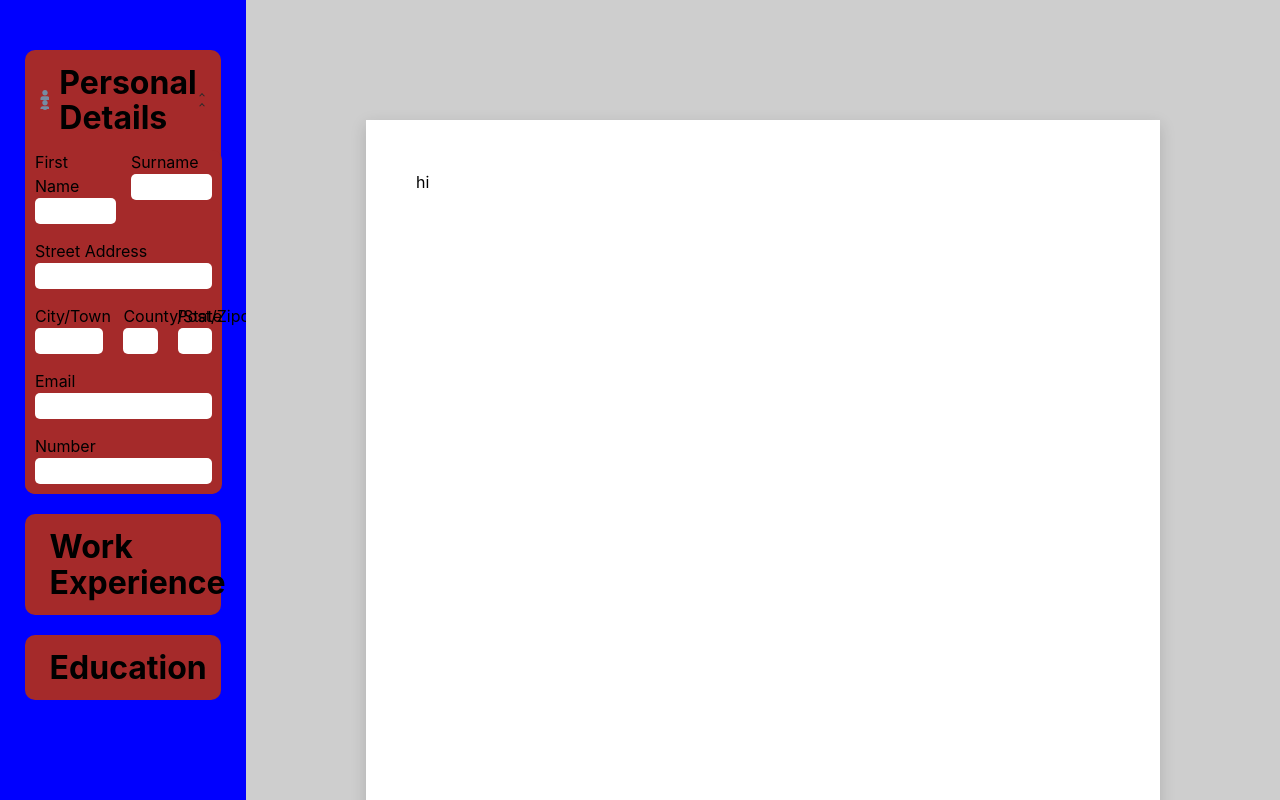
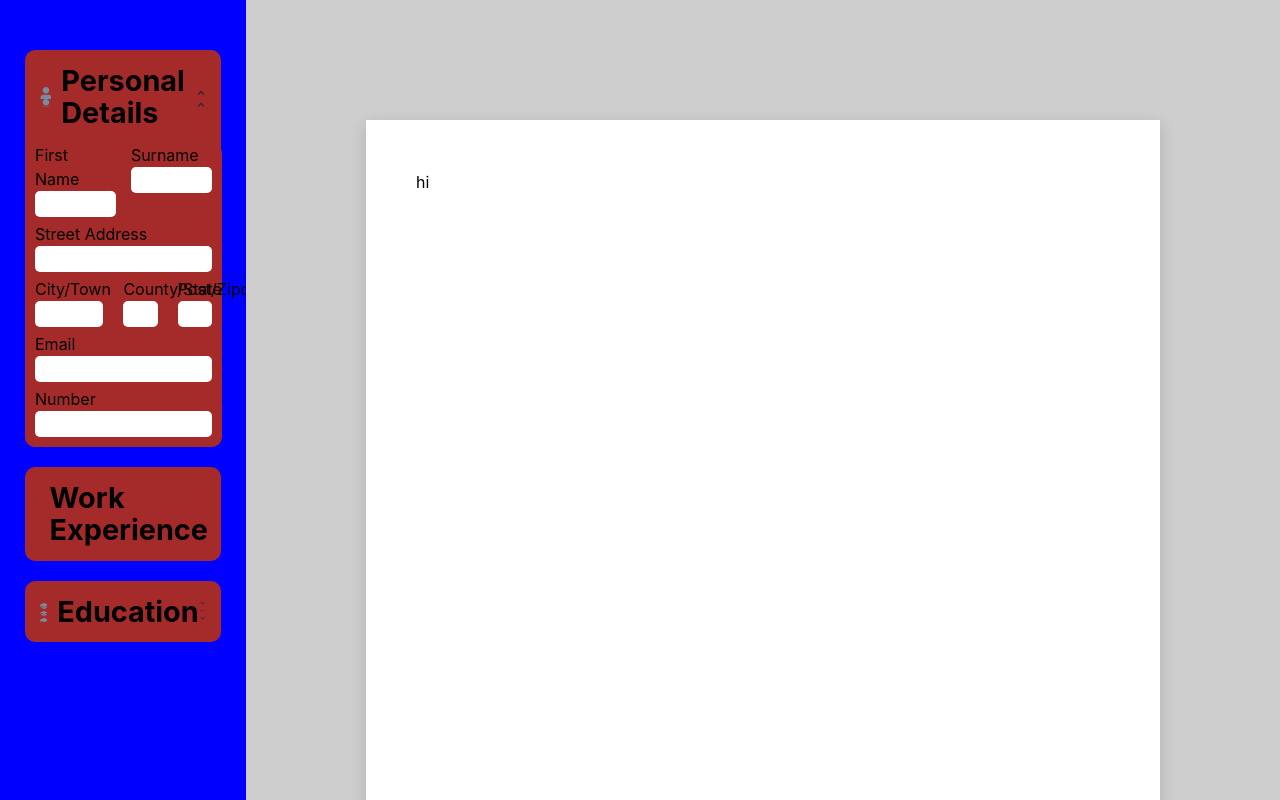
Before and after one commit to guskirb/CV-applicationTOP, a React (Vite) app: page / in a window 1280 px wide. Shown: the top 800 px of the page. Built offline with nearby package versions, Linux system fonts and the light colour scheme.

Commit message:
Add edit past experience function

```diff
--- a/src/App.css
+++ b/src/App.css
@@ -6,16 +6,13 @@
 }
 
 ::-webkit-scrollbar {
-  width: 1em;
-}
-
-::-webkit-scrollbar-track {
+  width: 1.1em;
 }
 
 ::-webkit-scrollbar-thumb {
   background: red;
   border-radius: 100vw;
-  border: 3px solid rgb(206, 206, 206);
+  border: 2px solid rgb(206, 206, 206);
 }
 
 ::-webkit-scrollbar-thumb:hover {
@@ -23,7 +20,7 @@
 }
 
 .sidebar::-webkit-scrollbar-thumb{
-  border: 3px solid blue;
+  border: 2px solid blue;
 }
 
 .sidebar {
@@ -65,7 +62,7 @@
   padding: 10px;
   padding-top: 0px;
   border-radius: 10px;
-  gap: 15px;
+  gap: 5px;
 }
 
 @keyframes growDown {
@@ -129,7 +126,7 @@ input {
   border-radius: 5px;
   height: 1.8em;
   border: none;
-  padding-left: 5px;
+  padding-inline: 5px;
 }
 
 textarea {
@@ -159,7 +156,7 @@ textarea {
 
 .experienceList {
   background-color: aqua;
-  width: 80%;
+  width: 78%;
   border-radius: 10px;
   animation: growOut 300ms ease-in-out forwards;
   transform-origin: top center;
@@ -190,6 +187,7 @@ textarea {
   background-size: 100%;
   width: 20px;
   height: 20px;
+  cursor: pointer;
 }
 
 .edit {
@@ -198,6 +196,7 @@ textarea {
   width: 20px;
   height: 20px;
   margin-left: auto;
+  cursor: pointer;
 }
 
 .cvContainer {
--- a/src/App.jsx
+++ b/src/App.jsx
@@ -54,12 +54,25 @@ function App() {
       end: "",
       details: "",
     });
-    console.log(work);
   }
 
   function removeWork(e) {
-    setWork(work.filter(item => item.id !== e.target.id));
-    console.log(work);
+    setWork(work.filter((item) => item.id !== e.target.id));
+  }
+
+  function editWork(e) {
+    const current = work.find((element) => element.id === e.target.id);
+
+    setDetails({
+      ...details,
+      title: current.title,
+      employer: current.employer,
+      start: current.start,
+      end: current.end,
+      details: current.details,
+    });
+
+    setWork(work.filter((item) => item.id !== e.target.id));
   }
 
   function addEducation(e) {
@@ -86,7 +99,21 @@ function App() {
   }
 
   function removeEducation(e) {
-    setEducation(education.filter(item => item.id !== e.target.id));
+    setEducation(education.filter((item) => item.id !== e.target.id));
+  }
+
+  function editEducation(e) {
+    const current = education.find((element) => element.id === e.target.id);
+
+    setDetails({
+      ...details,
+      school: current.title,
+      location: current.location,
+      qualification: current.qualification,
+      date: current.date,
+    });
+
+    setEducation(education.filter((item) => item.id !== e.target.id));
   }
 
   return (
@@ -97,9 +124,11 @@ function App() {
         addWork={addWork}
         work={work}
         removeWork={removeWork}
+        editWork={editWork}
         addEducation={addEducation}
         education={education}
         removeEducation={removeEducation}
+        editEducation={editEducation}
       />
       <div className="cvContainer">
         <CV />
--- a/src/components/education.jsx
+++ b/src/components/education.jsx
@@ -9,6 +9,7 @@ function EducationInput({
   addEducation,
   education,
   removeEducation,
+  editEducation
 }) {
   const listEducation = education.map((item) => (
     <div
@@ -19,6 +20,7 @@ function EducationInput({
         experience={item}
         remove={removeEducation}
         id={item.id}
+        edit={editEducation}
       />
     </div>
   ));
--- a/src/components/experience-section.jsx
+++ b/src/components/experience-section.jsx
@@ -1,9 +1,9 @@
-function ExperienceSection({ experience, remove, id }) {
+function ExperienceSection({ experience, remove, id, edit }) {
   return (
     <div>
       <h2>{experience.title}</h2>
-      <div className="edit"/>
-      <div className="bin" onClick={remove} id={id}/>
+      <div className="edit" onClick={edit} id={id} />
+      <div className="bin" onClick={remove} id={id} />
     </div>
   );
 }
--- a/src/components/sidebar.jsx
+++ b/src/components/sidebar.jsx
@@ -3,7 +3,18 @@ import PersonalInput from "./personal";
 import WorkInput from "./work";
 import EducationInput from "./education";
 
-function Sidebar({ details, onChange, addWork, work, removeWork, addEducation, education, removeEducation }) {
+function Sidebar({
+  details,
+  onChange,
+  addWork,
+  work,
+  removeWork,
+  editWork,
+  addEducation,
+  education,
+  removeEducation,
+  editEducation,
+}) {
   const [activeIndex, setActiveIndex] = useState(0);
 
   return (
@@ -26,6 +37,7 @@ function Sidebar({ details, onChange, addWork, work, removeWork, addEducation, e
         addWork={addWork}
         work={work}
         removeWork={removeWork}
+        editWork={editWork}
       />
       <EducationInput
         details={details}
@@ -37,6 +49,7 @@ function Sidebar({ details, onChange, addWork, work, removeWork, addEducation, e
         addEducation={addEducation}
         education={education}
         removeEducation={removeEducation}
+        editEducation={editEducation}
       />
     </div>
   );
--- a/src/components/work.jsx
+++ b/src/components/work.jsx
@@ -9,13 +9,14 @@ function WorkInput({
   addWork,
   work,
   removeWork,
+  editWork
 }) {
   const listWork = work.map((item) => (
     <div
       key={item.id.toString()}
       className={"experienceList" + (isActive ? " active" : " inactive")}
     >
-      <ExperienceSection experience={item} remove={removeWork} id={item.id} />
+      <ExperienceSection experience={item} remove={removeWork} id={item.id} edit={editWork}/>
     </div>
   ));
 
--- a/src/index.css
+++ b/src/index.css
@@ -27,7 +27,7 @@ body {
 }
 
 h1 {
-  font-size: 2em;
+  font-size: 1.8em;
   line-height: 1.1;
   margin: 0
 }
@@ -48,6 +48,7 @@ button {
   background-color: #1a1a1a;
   cursor: pointer;
   transition: border-color 0.25s;
+  margin-top: 5px;
 }
 button:hover {
   border-color: #646cff;
```
